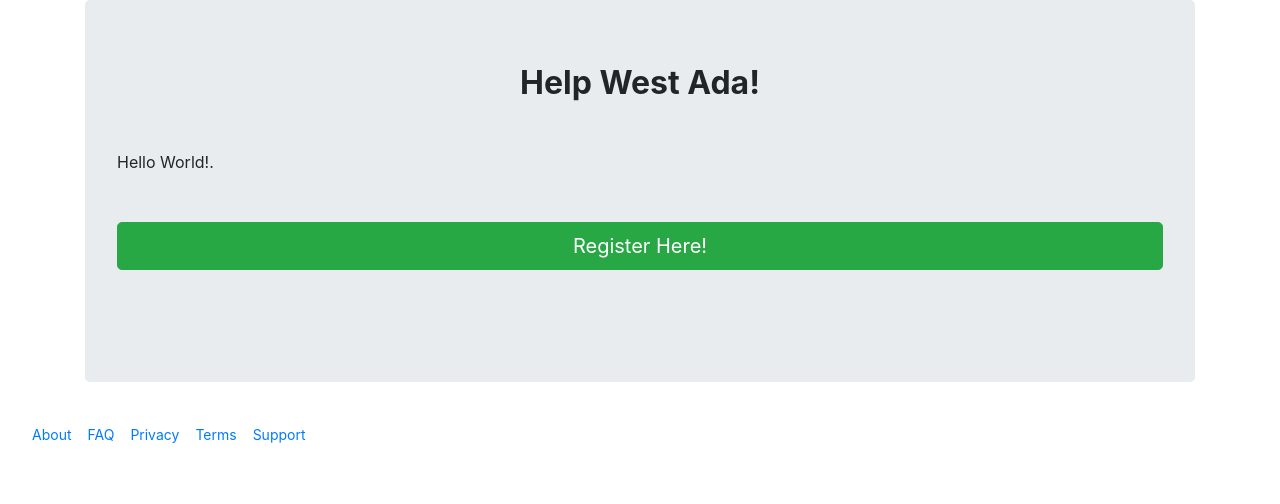
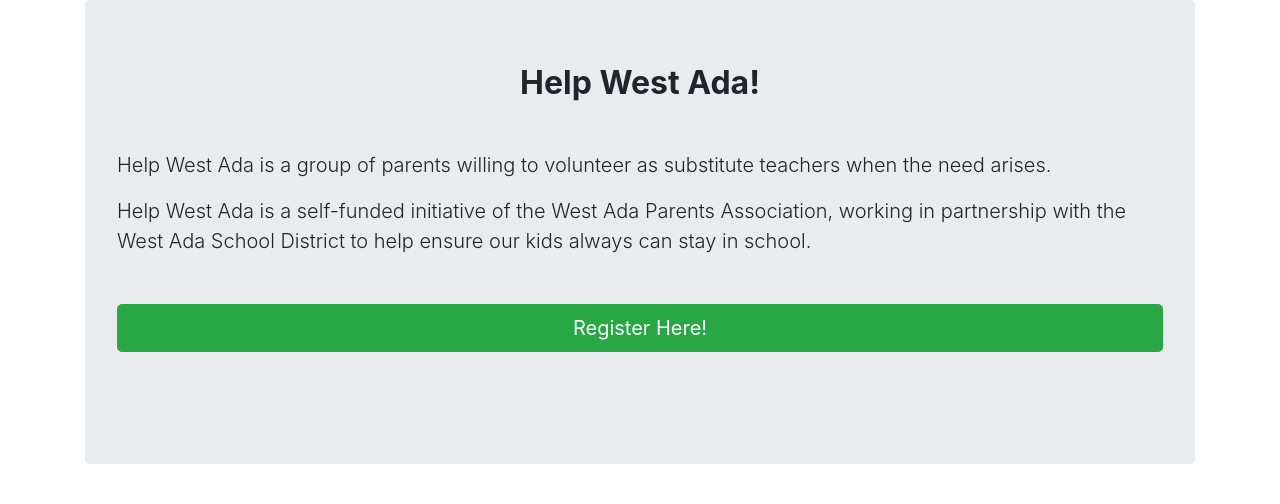
Before and after one commit to dbinetti/helpwestada, a Django app: page / in a window 1280 px wide. Shown: the part 106-610 px from the top of the page. Run offline with Django 3.2, Linux system fonts and the light colour scheme; some libraries are stand-ins or nearby versions.

Commit message:
Update index.html

```diff
--- a/project/app/templates/app/pages/index.html
+++ b/project/app/templates/app/pages/index.html
@@ -18,8 +18,11 @@
         </h2>
       </div>
       <div>
-        <p>
-          Hello World!.
+        <p class='lead'>
+          Help West Ada is a group of parents willing to volunteer as substitute teachers when the need arises.
+        </p>
+        <p class='lead'>
+          Help West Ada is a self-funded initiative of the West Ada Parents Association, working in partnership with the West Ada School District to help ensure our kids always can stay in school.
         </p>
       </div>
       {% comment %}
```
